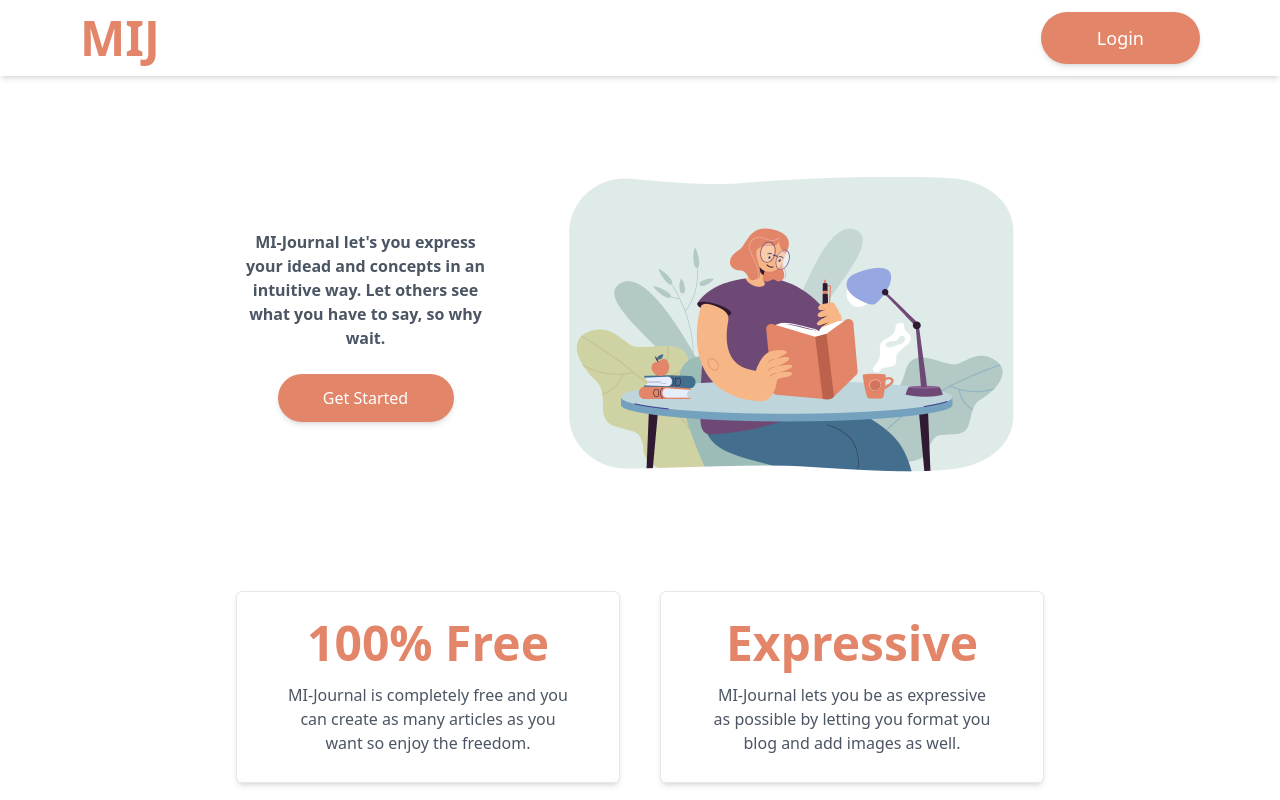
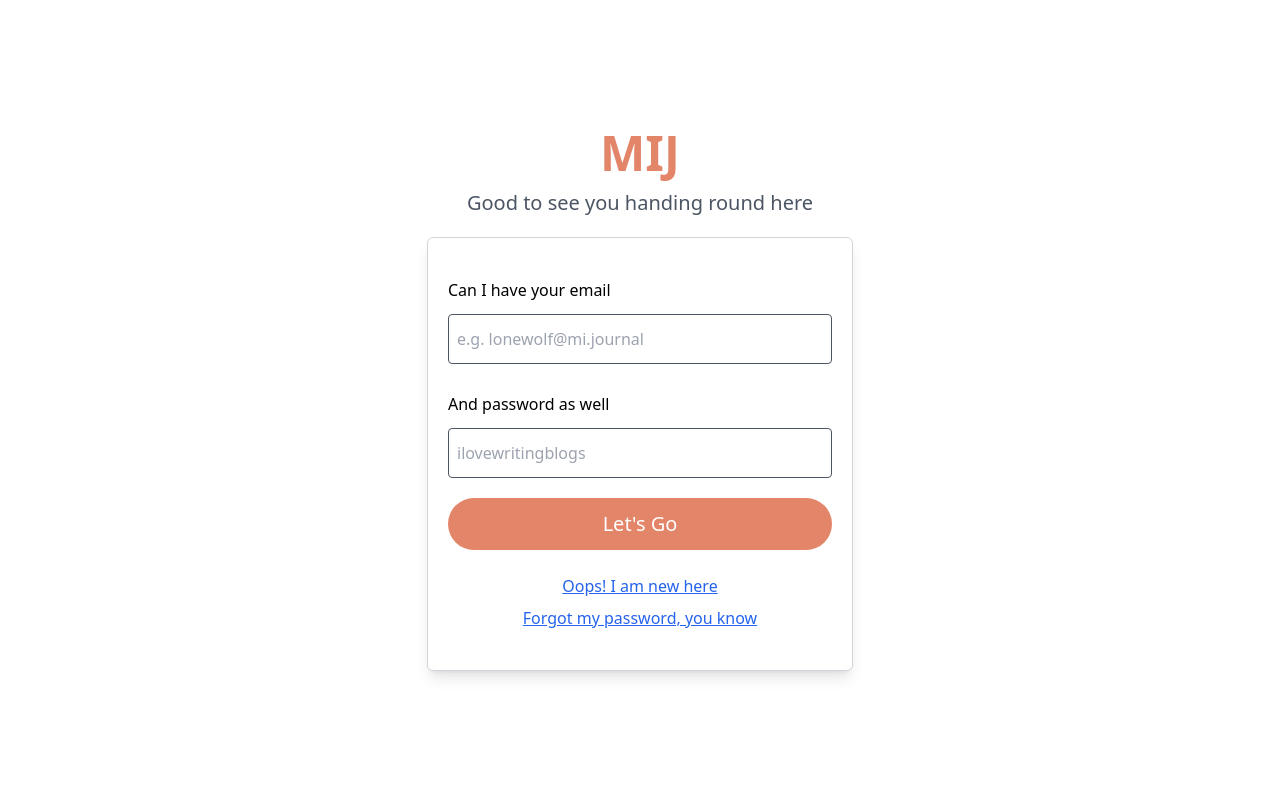
Before and after one commit to AR-LABS-CPP/MI-Journal, a React (Vite) app: page /login in a window 1280 px wide. Built offline with nearby package versions, Linux system fonts and the light colour scheme.

Commit message:
Added login page

```diff
--- a/package.json
+++ b/package.json
@@ -11,6 +11,7 @@
   "dependencies": {
     "react": "^18.2.0",
     "react-dom": "^18.2.0",
+    "react-icons": "^4.8.0",
     "react-router-dom": "^6.9.0"
   },
   "devDependencies": {
--- a/src/App.tsx
+++ b/src/App.tsx
@@ -1,8 +1,24 @@
+import { createBrowserRouter, RouterProvider } from "react-router-dom"
+import ErrorPage from "./pages/ErrorPage"
 import LandingPage from "./pages/LandingPage"
+import LoginPage from "./pages/LoginPage"
+
+const router = createBrowserRouter([
+  {
+    path: "/",
+    element: <LandingPage />,
+    errorElement: <ErrorPage />
+  },
+  {
+    path: "/login",
+    element: <LoginPage />,
+    errorElement: <ErrorPage />
+  }
+])
 
 const App = () => {
   return (
-    <LandingPage />
+    <RouterProvider router={router} />
   )
 }
 
--- /dev/null
+++ b/src/pages/ErrorPage.tsx
@@ -0,0 +1,9 @@
+const ErrorPage = () => {
+    return (
+        <div className="min-h-screen flex justify-center items-center">
+            <p className="text-4xl">Oops! an error occured, please try again.</p>
+        </div>
+    )
+}
+
+export default ErrorPage
--- /dev/null
+++ b/src/pages/LoginPage.tsx
@@ -0,0 +1,36 @@
+import Wave from "../assets/wave.svg"
+
+const LoginPage = () => {
+    const handleFormSubmit = () => {
+        console.log("Form Submitted")
+    }
+
+    return (
+        <div className="min-h-screen flex flex-col justify-center items-center">
+            <p className="text-primary font-semibold text-5xl mb-3">MIJ</p>
+            <p className="text-gray-600 text-xl font-medium mb-5">Good to see you handing round here</p>
+
+            <form onSubmit={handleFormSubmit} className="bg-white rounded-md flex flex-col border-[1px] border-gray-300 shadow-lg px-5 py-10">
+                <div className="flex flex-col w-96">
+                    <label htmlFor="email" className="mb-3 font-medium">Can I have your email</label>
+
+                    <div className="flex items-center">
+                        <input type="email" placeholder="e.g. lonewolf@mi.journal" className="flex-grow rounded border-[1px] border-gray-600 px-2 py-3 outline-none" />
+                    </div>
+                </div>
+
+                <div className="mt-7 flex flex-col w-96">
+                    <label htmlFor="password" className="mb-3 font-medium">And password as well</label>
+                    <input type="password" placeholder="ilovewritingblogs" className="rounded border-[1px] border-gray-600 px-2 py-3" />
+                </div>
+
+                <button type="submit" className="bg-primary mt-5 py-3 rounded-full text-white text-xl font-medium hover:-translate-y-1 transition-transform duration-300">Let's Go</button>
+
+                <p className="text-blue-600 underline mt-6 text-center">Oops! I am new here</p>
+                <p className="text-blue-600 underline text-center mt-2">Forgot my password, you know</p>
+            </form>
+        </div>
+    )
+}
+
+export default LoginPage
```
Also changed, not shown: src/assets/wave.svg (added), 1 other file (tests, documents, lock files or other folders).
